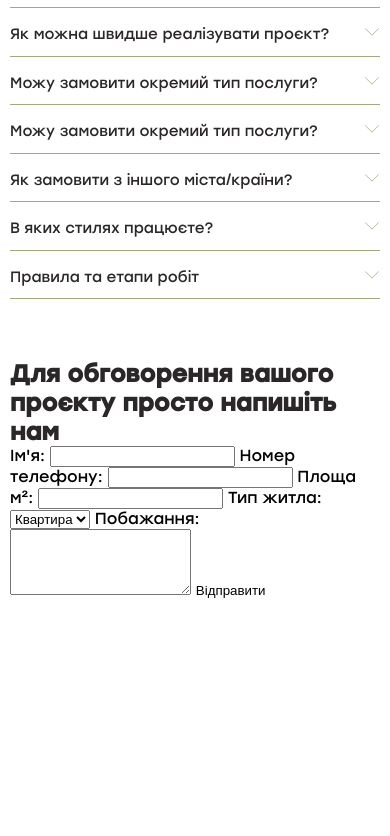
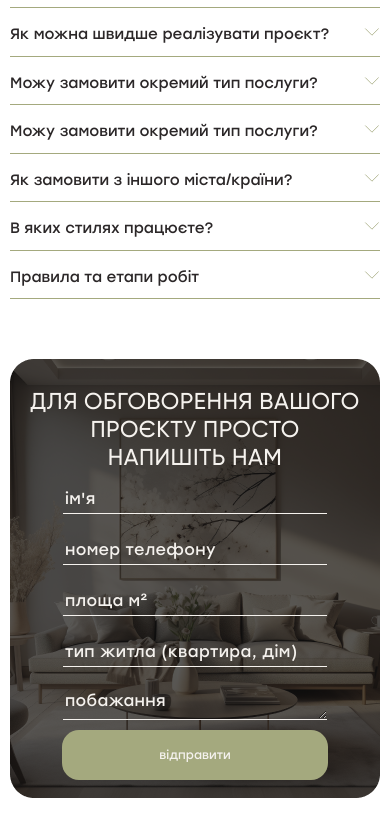
Before and after one commit to abtsty/Tomkin-Design, a website: page index.html in a window 390 px wide. Shown: the part 5717-6553 px from the top of the page. Before the commit the page ends 6316 px from the top, so only its background shows below. Drawn offline with Linux system fonts and the light colour scheme.

Commit message:
mobile done

```diff
--- a/css/styles.css
+++ b/css/styles.css
@@ -575,3 +575,80 @@ button {
     font-size: 14px;
     font-weight: 400;
 }
+
+/* Order section  */
+
+.order-header {
+    font-family: Gilroy;
+    font-size: 23px;
+    font-weight: 500;
+    line-height: 27.9px;
+    letter-spacing: 0.02em;
+    text-align: center;
+
+    color: rgba(245, 242, 238, 1);
+
+    text-transform: uppercase;
+    padding-top: 30px;
+}
+
+.order-form {
+    display: flex;
+    flex-direction: column;
+    gap: 10px;
+    align-items: center;
+}
+
+.order-form-input {
+    font-family: Stolzl;
+    font-size: 16px;
+    font-weight: 400;
+    line-height: 24px;
+    letter-spacing: 0.02em;
+
+    width: 260px;
+    height: 28px;
+    border: none;
+    border-bottom: 1px solid rgba(245, 242, 238, 1);
+    background-color: transparent;
+    color: rgba(245, 242, 238, 1);
+}
+
+.order-form-input::placeholder {
+    font-family: Stolzl;
+    font-size: 16px;
+    font-weight: 400;
+    line-height: 24px;
+    letter-spacing: 0.02em;
+    text-align: left;
+    color: rgba(245, 242, 238, 1);
+}
+
+.order-button {
+    padding-left: 97px;
+    padding-right: 97px;
+    padding-top: 18px;
+    padding-bottom: 18px;
+    border-radius: 17px;
+    border: 2px;
+
+    font-family: Stolzl;
+    font-size: 12px;
+    font-weight: 400;
+    line-height: 14.4px;
+    text-align: left;
+
+    color: rgba(245, 242, 238, 1);
+    background-color: rgba(164, 169, 126, 1);
+}
+
+.order-section {
+    background-image: url(../img/order-background-mobile.png);
+    background-repeat: no-repeat;
+
+    max-width: 370px;
+    height: auto;
+
+    padding-bottom: 18px;
+    margin-bottom: 90px;
+}
--- a/index.html
+++ b/index.html
@@ -558,28 +558,63 @@
             <div class="container">
                 <section class="order-section">
                     <h2 class="order-header">
-                        Для обговорення вашого проєкту просто напишіть нам
+                        Для обговорення вашого проєкту просто<br />
+                        напишіть нам
                     </h2>
                     <form class="order-form">
-                        <label for="name">Ім'я:</label>
-                        <input type="text" id="name" name="name" required>
+                        <label for="name"></label>
+                        <input
+                            placeholder="ім'я"
+                            class="order-form-input"
+                            type="text"
+                            id="name"
+                            name="name"
+                            required
+                        />
 
-                        <label for="phone">Номер телефону:</label>
-                        <input type="tel" id="phone" name="phone" required>
+                        <label for="phone"></label>
+                        <input
+                            placeholder="номер телефону"
+                            class="order-form-input"
+                            type="tel"
+                            id="phone"
+                            name="phone"
+                            required
+                        />
 
-                        <label for="area">Площа м²:</label>
-                        <input type="number" id="area" name="area" required>
+                        <label for="area"></label>
+                        <input
+                            placeholder="площа м²"
+                            class="order-form-input"
+                            type="number"
+                            id="area"
+                            name="area"
+                            required
+                        />
 
-                        <label for="housing-type">Тип житла:</label>
-                        <select id="housing-type" name="housing_type" required>
-                            <option value="квартира">Квартира</option>
-                            <option value="дім">Дім</option>
-                        </select>
+                        <label for="housing-type"></label>
+                        <input
+                            placeholder="тип житла (квартира, дім)"
+                            class="order-form-input"
+                            type="text"
+                            id="housing-type"
+                            name="housing-type"
+                            required
+                        />
 
-                        <label for="wishes">Побажання:</label>
-                        <textarea id="wishes" name="wishes" rows="4"></textarea>
+                        <label for="wishes"></label>
+                        <textarea
+                            class="order-form-input"
+                            placeholder="побажання"
+                            id="wishes"
+                            name="wishes"
+                            rows="1"
+                        ></textarea>
 
-                        <button type="submit">Відправити</button>
+                        <button type="submit" class="order-button">
+                            відправити
+                        </button>
+                    </form>
                 </section>
             </div>
         </main>
```
